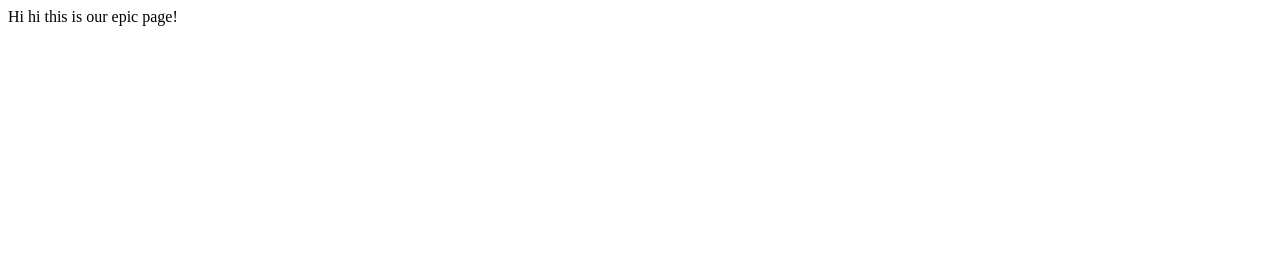
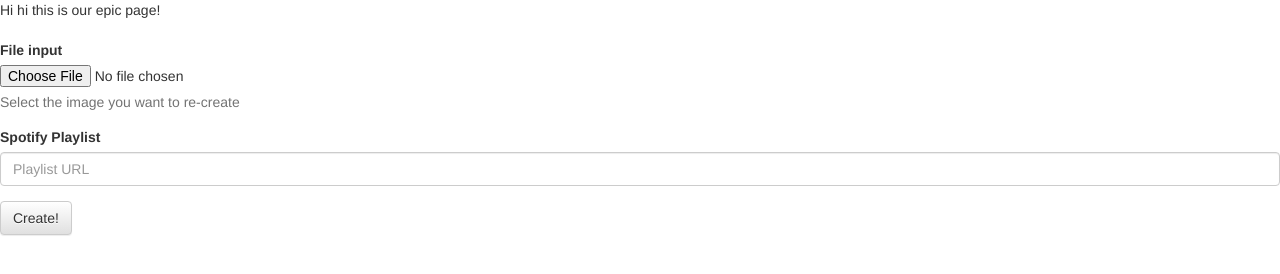
Before and after one commit to pogestudio/MusicMe, a plain HTML site: page index.html in a window 1280 px wide. Drawn offline with nearby package versions, Linux system fonts and the light colour scheme.

Commit message:
Added basic layout

```diff
--- a/index.html
+++ b/index.html
@@ -7,9 +7,36 @@
     <meta http-equiv="X-UA-Compatible" content="IE=edge">
     <meta name="viewport" content="width=device-width, initial-scale=1">
     <title>MusicMe</title>
+
+
 </head>
 
 <body>
 Hi hi this is our epic page!
+<br><br>
+
+<form role="form">
+  <div class="form-group">
+    <label for="imageToUse">File input</label>
+    <input type="file" id="imageToUse">
+    <p class="help-block">Select the image you want to re-create</p>
+  </div>
+  <div class="form-group">
+    <label for="playlistURL">Spotify Playlist</label>
+    <input type="text" class="form-control" id="playlistURL" placeholder="Playlist URL">
+  </div>
+  <button type="submit" class="btn btn-default">Create!</button>
+</form>
+
 </body>
+
+<script src="https://ajax.googleapis.com/ajax/libs/jquery/2.1.1/jquery.min.js"></script>
+<!-- Latest compiled and minified CSS -->
+<link rel="stylesheet" href="https://maxcdn.bootstrapcdn.com/bootstrap/3.3.1/css/bootstrap.min.css">
+
+<!-- Optional theme -->
+<link rel="stylesheet" href="https://maxcdn.bootstrapcdn.com/bootstrap/3.3.1/css/bootstrap-theme.min.css">
+
+<!-- Latest compiled and minified JavaScript -->
+<script src="https://maxcdn.bootstrapcdn.com/bootstrap/3.3.1/js/bootstrap.min.js"></script>
 </html>
```
